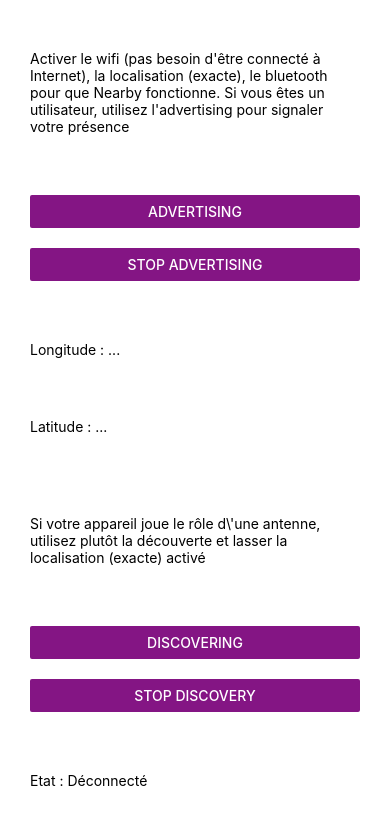
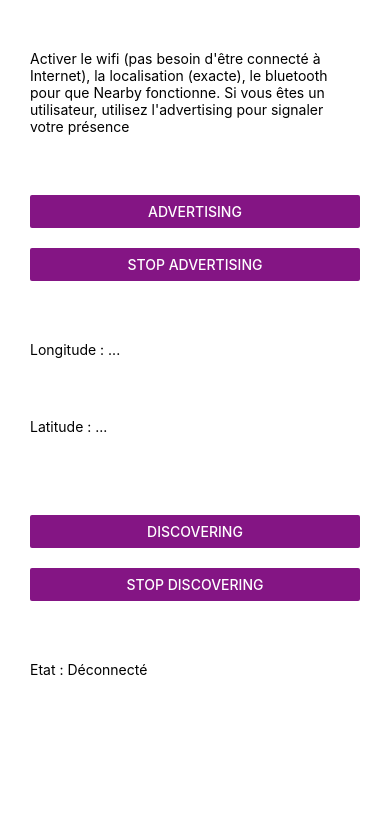
Before and after one commit to trnhatnam/geolocalisation-nearby, a React Native app: screen / in a window 390 px wide. Shown: the top 824 px of the page. Built offline with nearby package versions, Linux system fonts and the light colour scheme.

Commit message:
changement de l'interface + test de l'implémentation bandwith info

```diff
--- a/App.tsx
+++ b/App.tsx
@@ -18,9 +18,17 @@ const App = () => {
   ).then((result)=>
     {
       if (result)
-        console.log("Vous pouvez utiliser la géolocalisation.")
+        console.log("Permissions OK")
       else
-        console.log("Vous ne pouvez pas utiliser la géolocalisation.")
+      {
+        PermissionsAndroid.requestMultiple([
+          PermissionsAndroid.PERMISSIONS.BLUETOOTH_ADVERTISE,
+          PermissionsAndroid.PERMISSIONS.ACCESS_FINE_LOCATION,
+          PermissionsAndroid.PERMISSIONS.BLUETOOTH_SCAN,
+          PermissionsAndroid.PERMISSIONS.BLUETOOTH_CONNECT,
+          PermissionsAndroid.PERMISSIONS.NEARBY_WIFI_DEVICES]
+        )
+      }
     })
 
   // état de l'appareil
@@ -38,6 +46,7 @@ const App = () => {
   // localisation à partir des appareils à proximité
   const [location, setLocation] = useState<{"longitude":number,"latitude":number}|null>(null);
 
+  // dés que le programme reçoit un event deviceFound, on ajoute la localisation dans la liste des appareils à proximité
   useEffect(() => {
       const subscription = eventEmitter.addListener("deviceFound", (msg) => {
       const jsonData = JSON.parse(msg);
@@ -58,8 +67,8 @@ const App = () => {
       }
     ,[])
 
-  // --------------------------------------------------
 
+  // les boutons
   const onPressStopAd = () => {
       setState("Déconnecté");
       GeolocalisationNearby.stopAdvertising();
@@ -108,7 +117,6 @@ const App = () => {
     <Text style={styles.text}>Longitude : {location ? location.longitude : "..."}</Text>
     <Text style={styles.text}>Latitude : {location ? location.latitude : "..."}</Text>
   <View style={styles.space} />
-  <Text style={styles.text}>Si votre appareil joue le rôle d\'une antenne, utilisez plutôt la découverte et lasser la localisation (exacte) activé</Text>
   <View style={styles.button}>
     <Button
     title="Discovering"
@@ -116,7 +124,7 @@ const App = () => {
     onPress={onPressDiscovering}/>
     <View style={styles.space} />
     <Button
-    title="Stop Discovery"
+    title="Stop Discovering"
     color="#841584"
     onPress={onPressStopDiscovering}/>
   </View>
```
Also changed, not shown: 1 other file (tests, documents, lock files or other folders).
